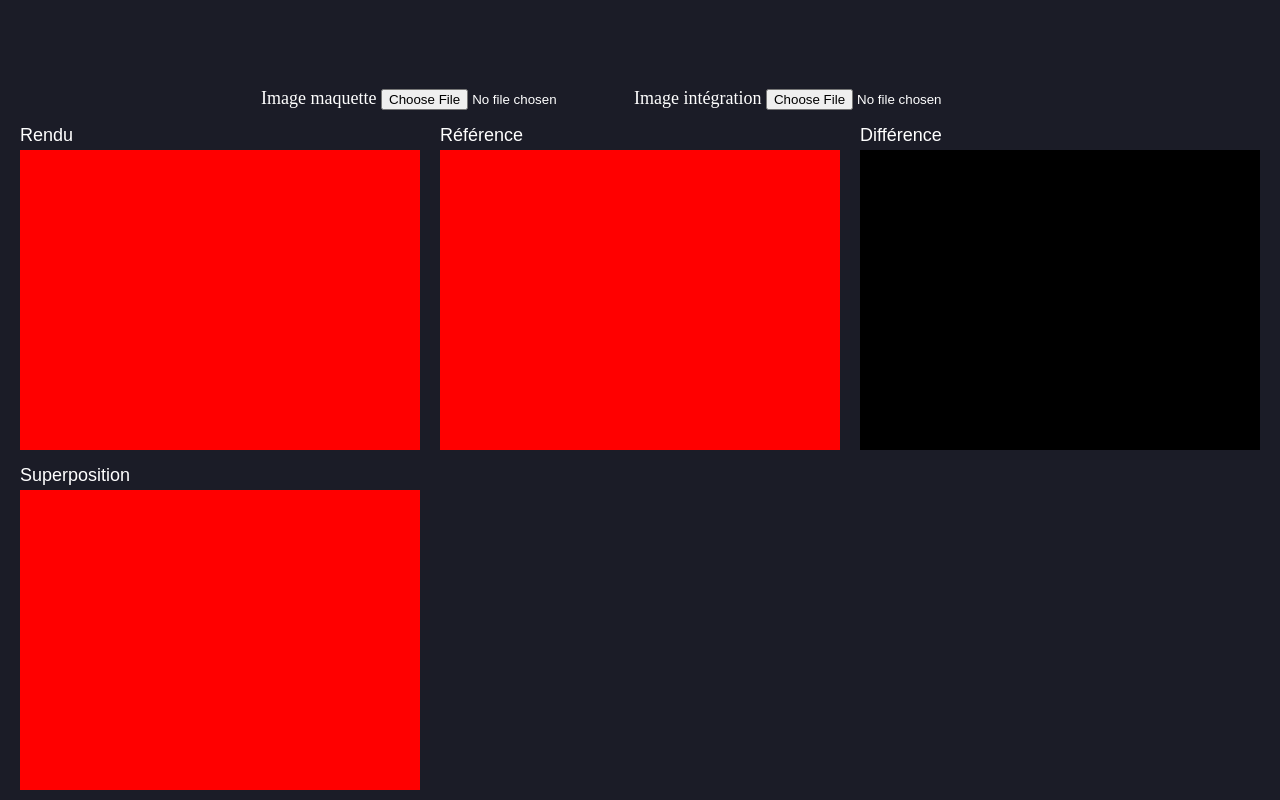
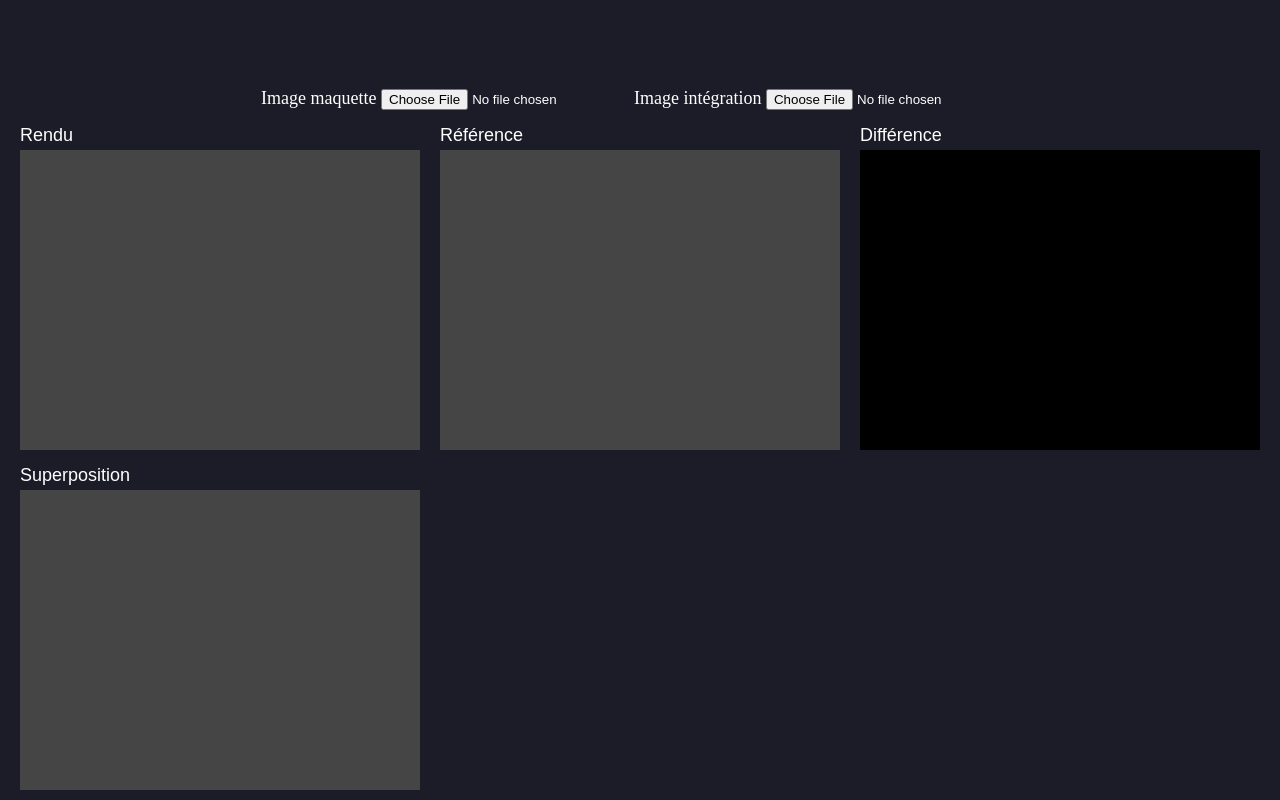
Before and after one commit to clement445/test-integration, a plain HTML site: page index.html in a window 1280 px wide. Drawn offline with Linux system fonts and the light colour scheme.

Commit message:
Update index.html

```diff
--- a/index.html
+++ b/index.html
@@ -82,7 +82,7 @@
             inset: 0;
             background-image: var(--image-dev);
             width: 400px;
-            background-color: red;
+            background-color: #454545;
             background-size: contain;
             background-repeat: no-repeat;
         }
@@ -92,7 +92,7 @@
             position: absolute;
             inset: 0;
             background-image: var(--image-maquette);
-            background-color: red;
+            background-color: #454545;
             width: 400px;
             background-size: contain;
             background-repeat: no-repeat;
```
